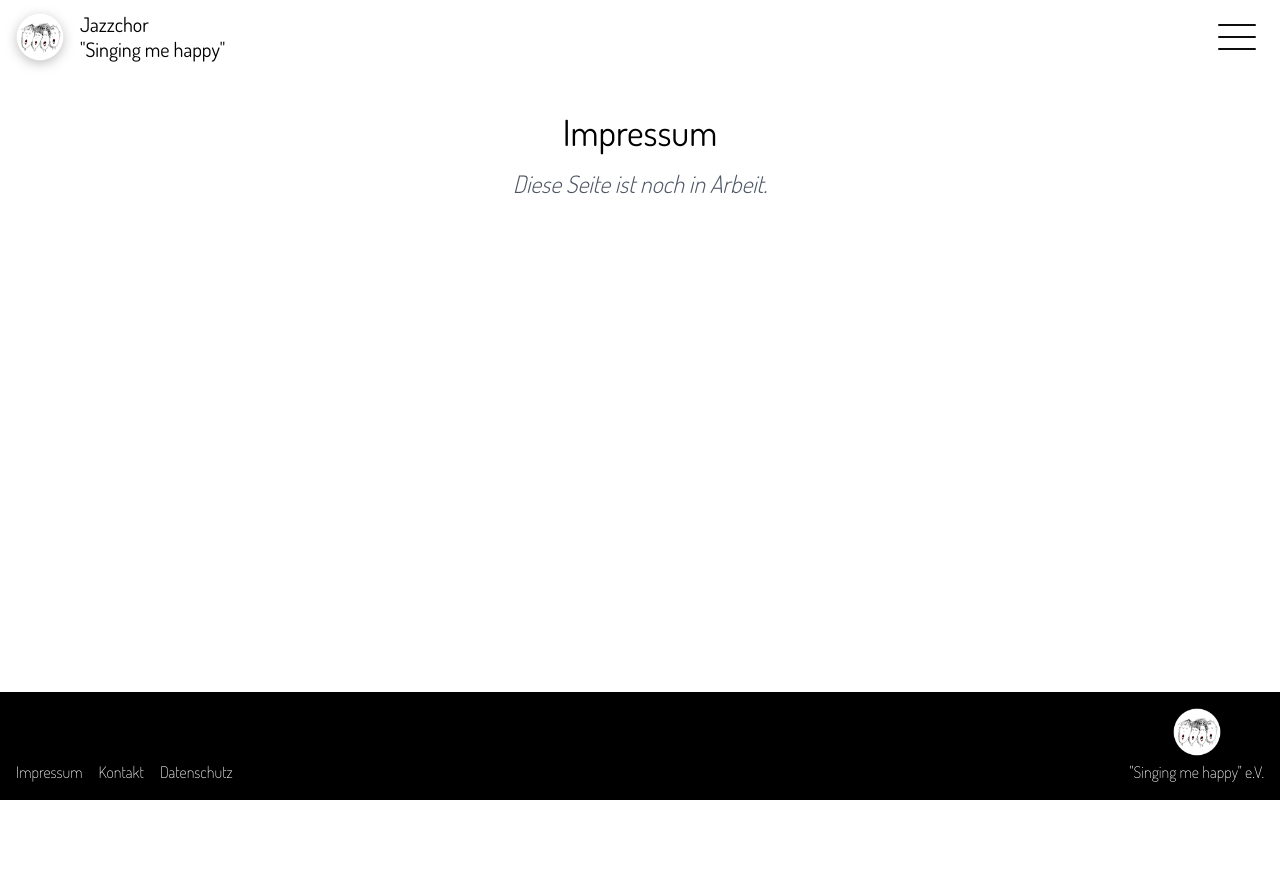
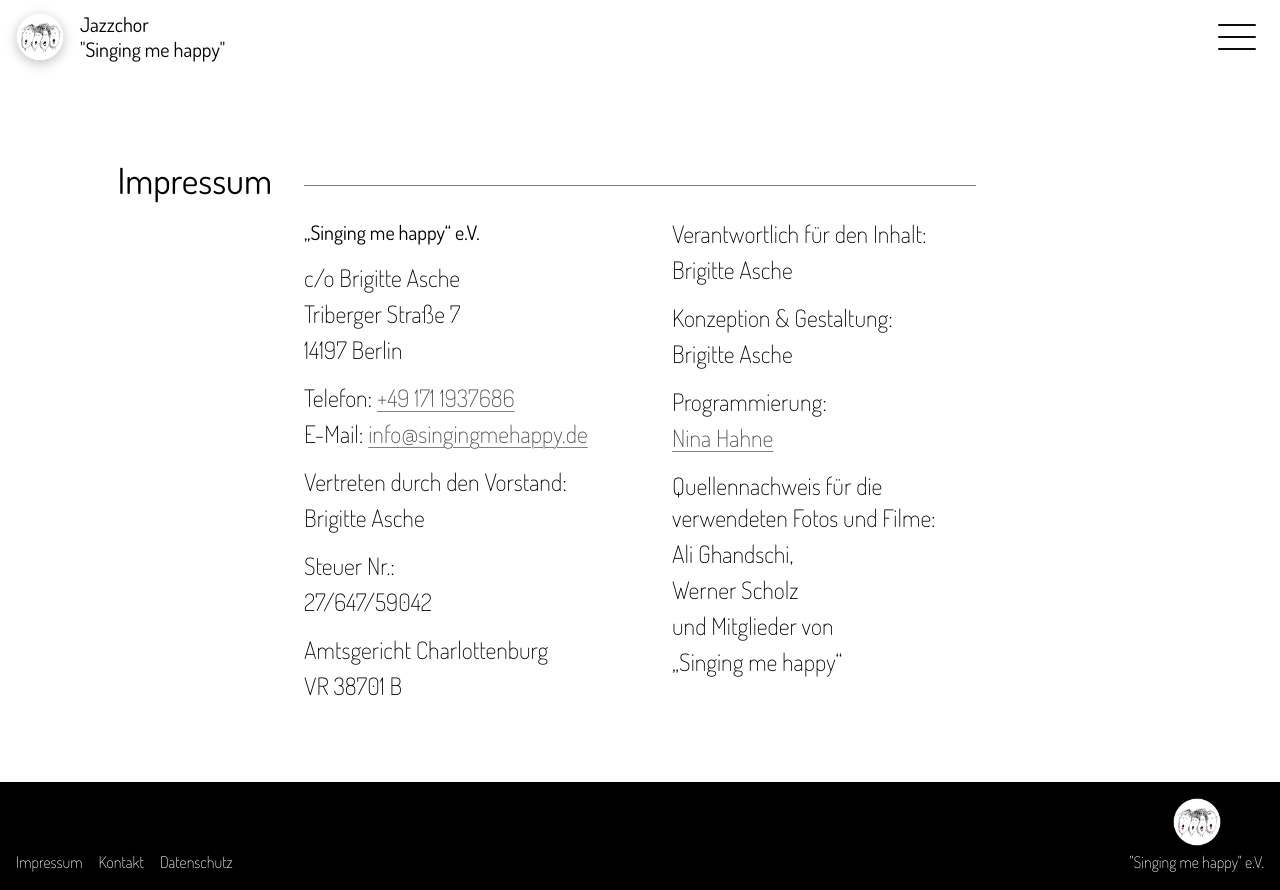
Before and after one commit to NinaHahne/singingmehappy, a SvelteKit app: page /impressum in a window 1280 px wide. Before the commit the page ends 800 px from the top, so only its background shows below. Built offline with nearby package versions, Linux system fonts and the light colour scheme.

Commit message:
feat: implement Impressum page layout and contact information; replace UnderConstruction component

```diff
--- a/src/routes/impressum/+page.svelte
+++ b/src/routes/impressum/+page.svelte
@@ -1,5 +1,82 @@
 <script lang="ts">
-  import UnderConstruction from '$lib/components/UnderConstruction.svelte';
+  import HeaderAbsolute from '$lib/components/HeaderAbsolute.svelte';
 </script>
 
-<UnderConstruction title="Impressum" />
+<HeaderAbsolute />
+
+<section class="content-wrapper pt-20">
+  <section class="content-section">
+    <div class="left-col">
+      <h1 class="text-4xl font-normal">Impressum</h1>
+    </div>
+    <div class="w-full max-w-2xl">
+      <div class="mb-4 text-3xl font-normal md:mb-6 lg:mb-8">
+        <hr class="border-t border-black/50 md:mt-[0.7lh]" />
+      </div>
+      <div class="flex flex-col gap-8 md:flex-row md:items-start md:gap-16">
+        <!-- Linke Spalte -->
+        <div class="flex-1 space-y-4">
+          <h4>„Singing me happy“ e.V.</h4>
+
+          <div class="space-y-1">
+            <p>c/o Brigitte Asche</p>
+            <p>Triberger Straße 7</p>
+            <p>14197 Berlin</p>
+          </div>
+
+          <div class="space-y-1">
+            <p>
+              Telefon:
+              <a href="tel:+491711937686" class="underline"> +49 171 1937686 </a>
+            </p>
+            <p>
+              E-Mail:
+              <a href="mailto:info@singingmehappy.de" class="underline"> info@singingmehappy.de </a>
+            </p>
+          </div>
+
+          <div class="space-y-1">
+            <p>Vertreten durch den Vorstand:</p>
+            <p>Brigitte Asche</p>
+          </div>
+
+          <div class="space-y-1">
+            <p>Steuer Nr.:</p>
+            <p>27/647/59042</p>
+          </div>
+
+          <div class="space-y-1">
+            <p>Amtsgericht Charlottenburg</p>
+            <p>VR 38701 B</p>
+          </div>
+        </div>
+
+        <!-- Rechte Spalte -->
+        <div class="flex-1 space-y-4">
+          <div class="space-y-1">
+            <p>Verantwortlich für den Inhalt:</p>
+            <p>Brigitte Asche</p>
+          </div>
+
+          <div class="space-y-1">
+            <p>Konzeption &amp; Gestaltung:</p>
+            <p>Brigitte Asche</p>
+          </div>
+
+          <div class="space-y-1">
+            <p>Programmierung:</p>
+            <p><a href="https://ninahahne.rocks/" target="_blank" rel="noopener noreferrer">Nina Hahne</a></p>
+          </div>
+
+          <div class="space-y-1">
+            <p>Quellennachweis für die verwendeten Fotos und Filme:</p>
+            <p>Ali Ghandschi,</p>
+            <p>Werner Scholz</p>
+            <p>und Mitglieder von</p>
+            <p>„Singing me happy“</p>
+          </div>
+        </div>
+      </div>
+    </div>
+  </section>
+</section>
```
